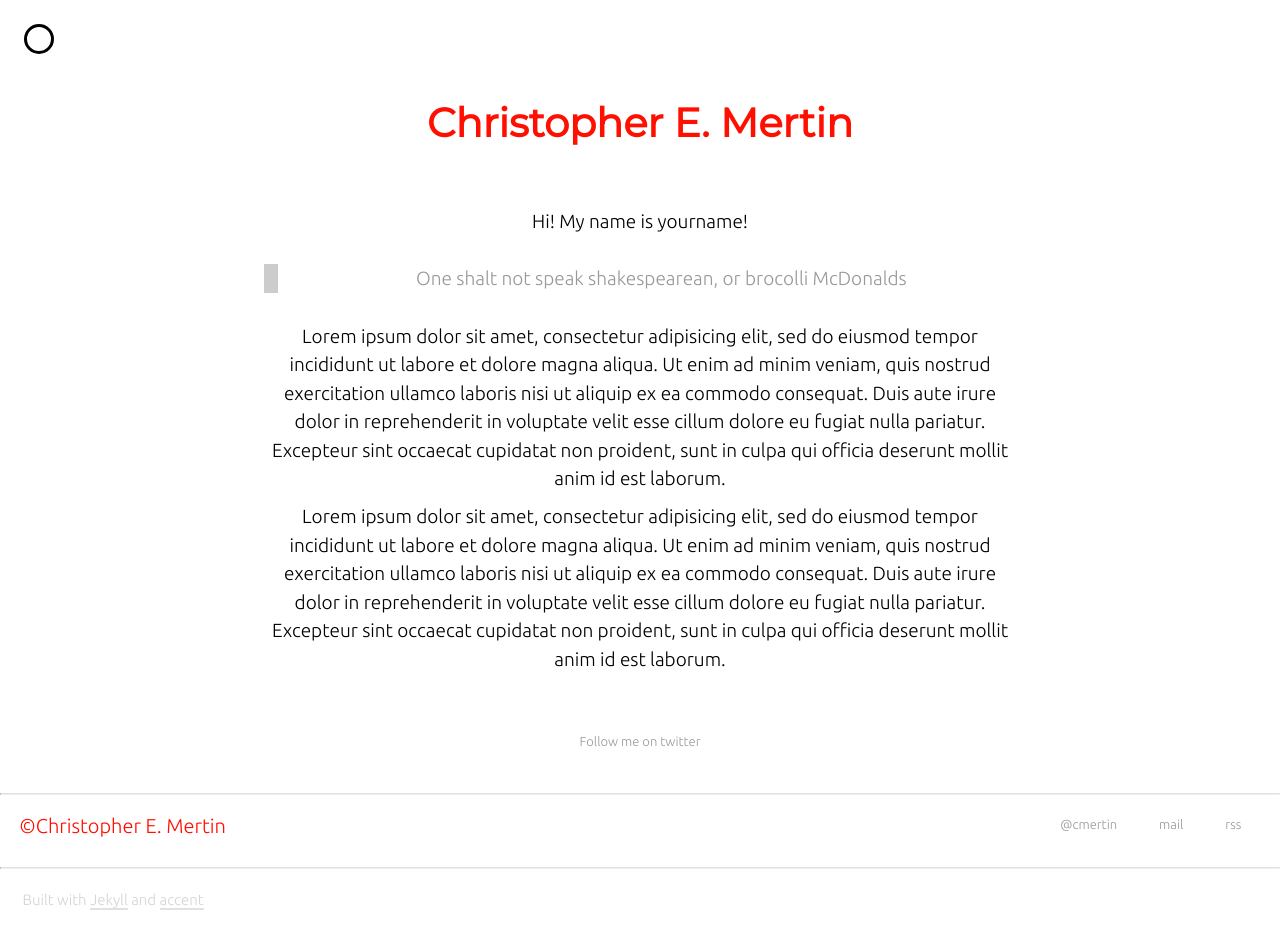
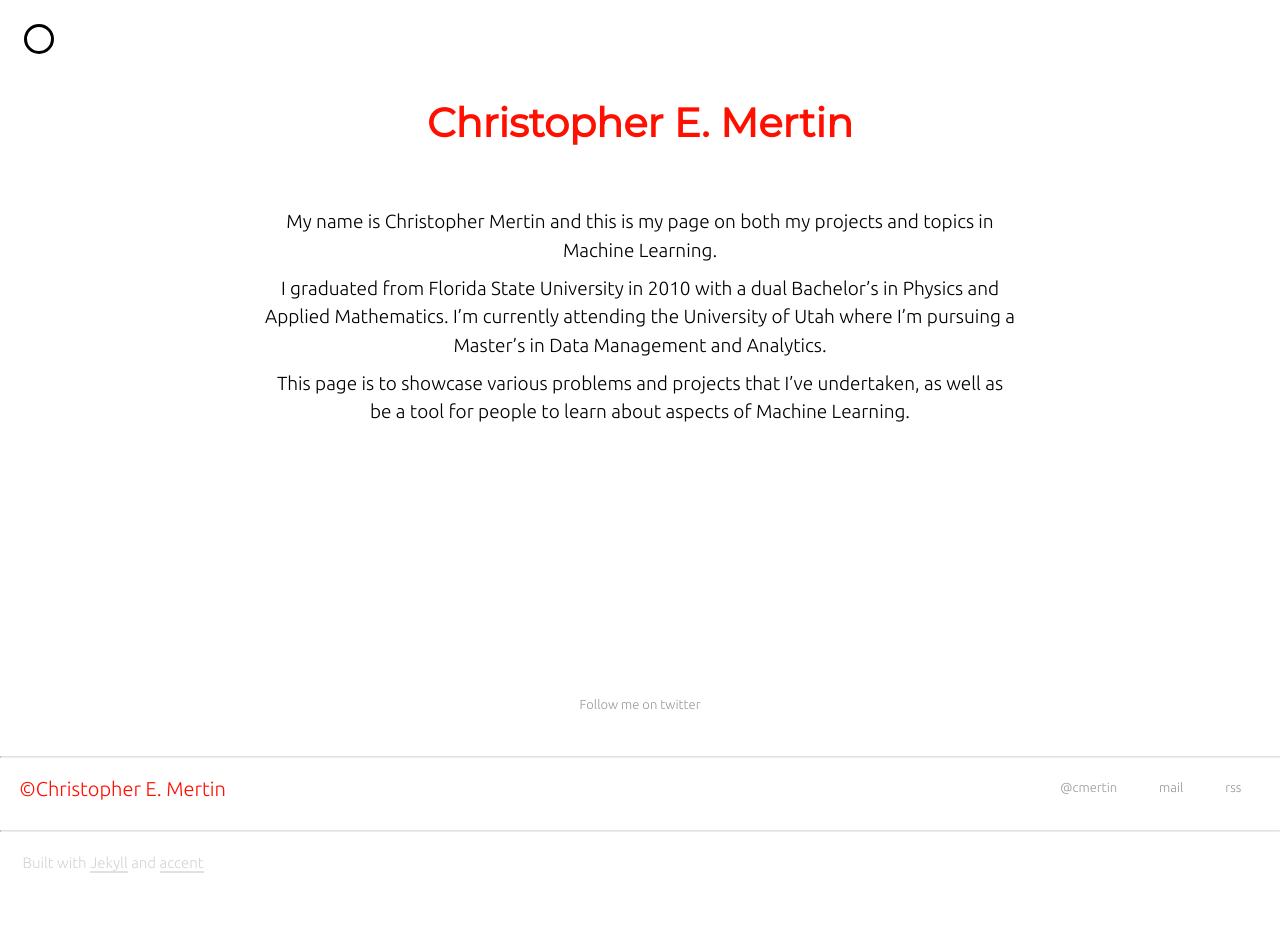
Before and after one commit to cmertin/cmertin.github.io, a Jekyll site: the page built from about.markdown, in a window 1280 px wide. Built offline with Jekyll 4.4.1, drawn with Linux system fonts in a browser that asks for light colours; nearby versions of some CDN libraries; after the commit the page ends 900 px from its top, so only the background shows below that.

Commit message:
about me

```diff
--- a/about.markdown
+++ b/about.markdown
@@ -1,15 +1,16 @@
 ---
 layout: about
-title: accent
-author: Ankit Sultana
+title: About Me
+author: Christopher E. Mertin
 permalink: /about
 ---
 
-Hi! My name is yourname!
+My name is Christopher Mertin and this is my page on both my projects and
+topics in Machine Learning.
 
-> One shalt not speak shakespearean, or brocolli McDonalds
+I graduated from Florida State University in 2010 with a dual Bachelor's in
+Physics and Applied Mathematics. I'm currently attending the University of Utah
+where I'm pursuing a Master's in Data Management and Analytics.
 
-Lorem ipsum dolor sit amet, consectetur adipisicing elit, sed do eiusmod tempor incididunt ut labore et dolore magna aliqua. Ut enim ad minim veniam, quis nostrud exercitation ullamco laboris nisi ut aliquip ex ea commodo consequat. Duis aute irure dolor in reprehenderit in voluptate velit esse cillum dolore eu fugiat nulla pariatur. Excepteur sint occaecat cupidatat non proident, sunt in culpa qui officia deserunt mollit anim id est laborum.
-
-
-Lorem ipsum dolor sit amet, consectetur adipisicing elit, sed do eiusmod tempor incididunt ut labore et dolore magna aliqua. Ut enim ad minim veniam, quis nostrud exercitation ullamco laboris nisi ut aliquip ex ea commodo consequat. Duis aute irure dolor in reprehenderit in voluptate velit esse cillum dolore eu fugiat nulla pariatur. Excepteur sint occaecat cupidatat non proident, sunt in culpa qui officia deserunt mollit anim id est laborum.
+This page is to showcase various problems and projects that I've undertaken,
+as well as be a tool for people to learn about aspects of Machine Learning.
```
